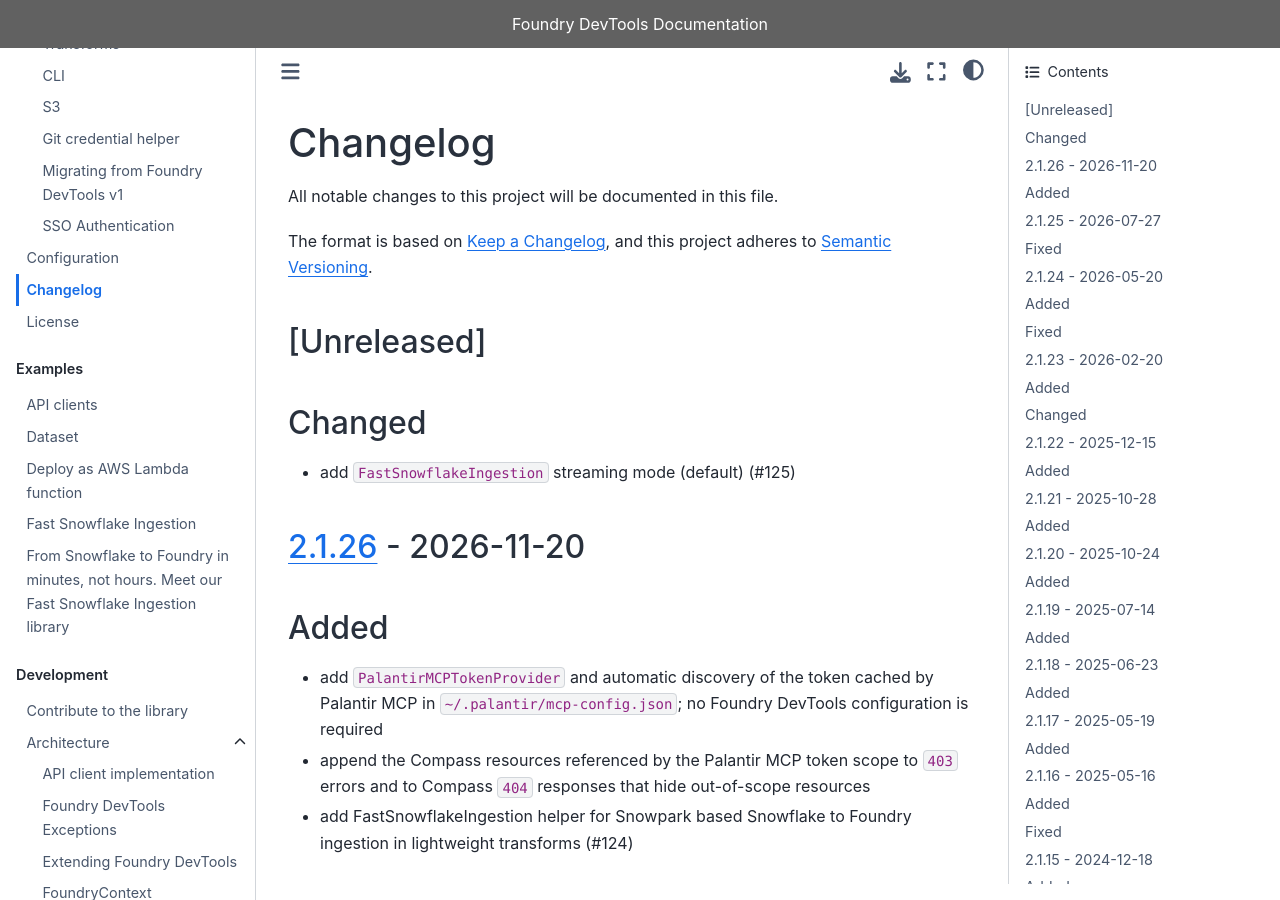
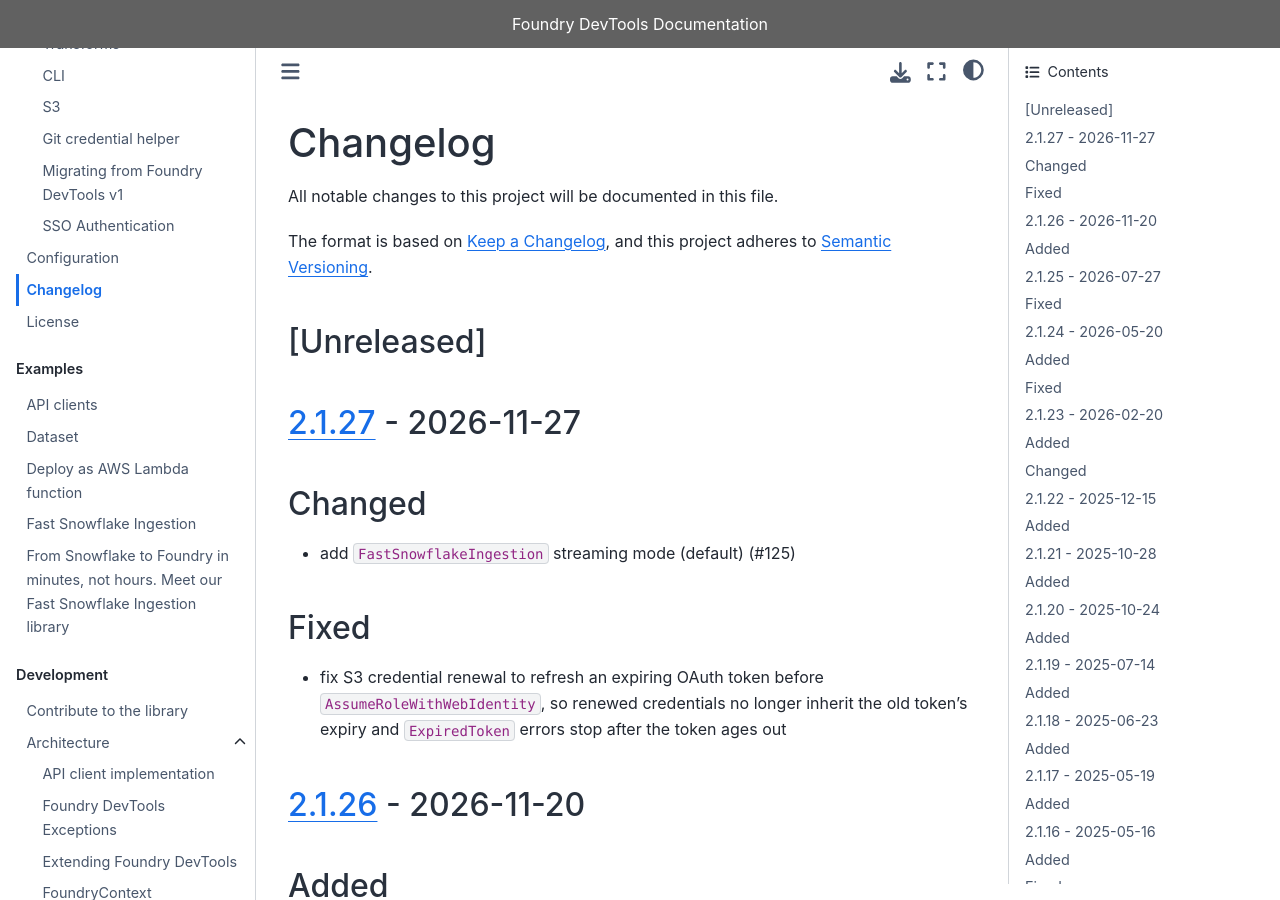
Before and after one commit to emdgroup/foundry-dev-tools, a Sphinx documentation site: the page built from docs/changelog.md, in a window 1280 px wide and 900 px high. Built offline with Sphinx 7.4.7 and the Sphinx Book theme 1.1.4, drawn with Linux system fonts in a browser that asks for light colours; pages that are not in the unit, such as notebooks, are missing from menus; the version number is read from the project's files by our own code.

Commit message:
docs(changelog): add v2.1.27 release notes
Promote the unreleased FastSnowflakeIngestion entry and add the S3
credential renewal fix.

Co-Authored-By: Claude Code <noreply@anthropic.com>

```diff
--- a/docs/changelog.md
+++ b/docs/changelog.md
@@ -7,8 +7,13 @@ and this project adheres to [Semantic Versioning].
 
 ## [Unreleased]
 
+## [2.1.27] - 2026-11-27
+
 ## Changed
 - add `FastSnowflakeIngestion` streaming mode (default) (#125)
+
+## Fixed
+- fix S3 credential renewal to refresh an expiring OAuth token before `AssumeRoleWithWebIdentity`, so renewed credentials no longer inherit the old token's expiry and `ExpiredToken` errors stop after the token ages out
 
 ## [2.1.26] - 2026-11-20
 
@@ -411,6 +416,7 @@ and this project adheres to [Semantic Versioning].
 [Keep a Changelog]: https://keepachangelog.com/en/1.0.0/
 [Semantic Versioning]: https://semver.org/spec/v2.0.0.html
 
+[2.1.27]: https://github.com/emdgroup/foundry-dev-tools/compare/v2.1.26...v2.1.27
 [2.1.26]: https://github.com/emdgroup/foundry-dev-tools/compare/v2.1.25...v2.1.26
 [2.1.25]: https://github.com/emdgroup/foundry-dev-tools/compare/v2.1.24...v2.1.25
 [2.1.24]: https://github.com/emdgroup/foundry-dev-tools/compare/v2.1.23...v2.1.24
```
